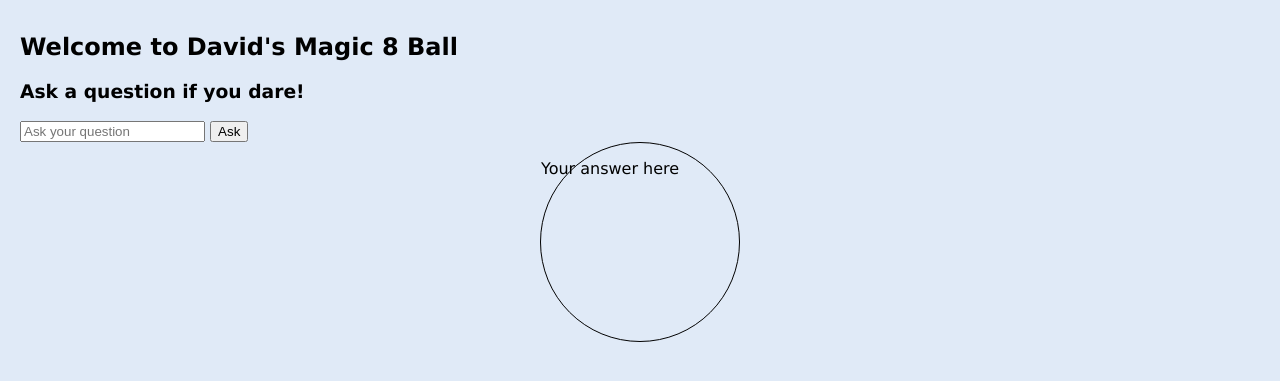
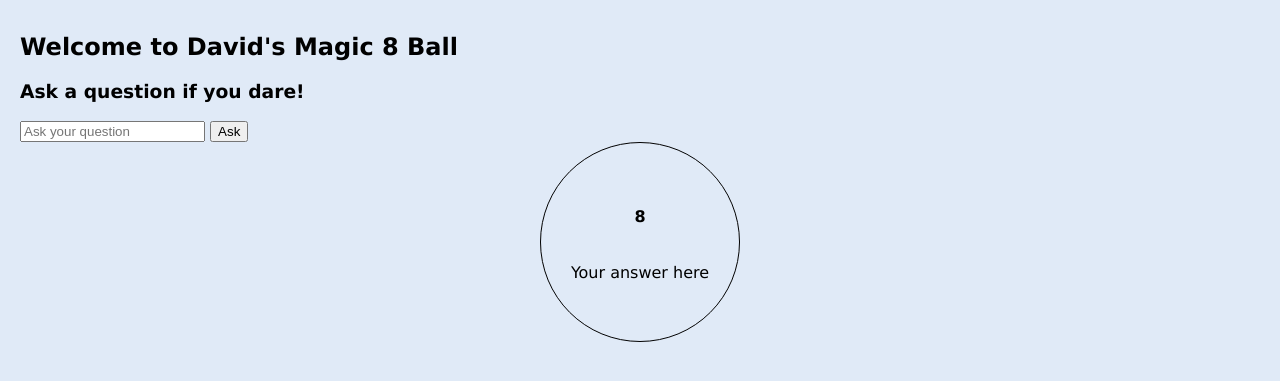
Before and after one commit to Rigby-David/magic-8-ball, a plain HTML site: page index.html in a window 1280 px wide. Shown: the part 87-468 px from the top of the page. Drawn offline with Linux system fonts and the light colour scheme.

Commit message:
8 ball CSS

```diff
--- a/index.html
+++ b/index.html
@@ -45,6 +45,7 @@
         </section>
         <section class="answer">
             <div class="ball">
+                <h4>8</h4>
                 <p>Your answer here</p>
             </div>
         </section>
--- a/styles/global.css
+++ b/styles/global.css
@@ -41,7 +41,9 @@ main {
 
 .ball {
     display: flex;
-
+    flex-direction: column;
+    justify-content: center;
+    align-items: center;
     height: 200px;
     width: 200px;
     border: 1px solid black;
```
